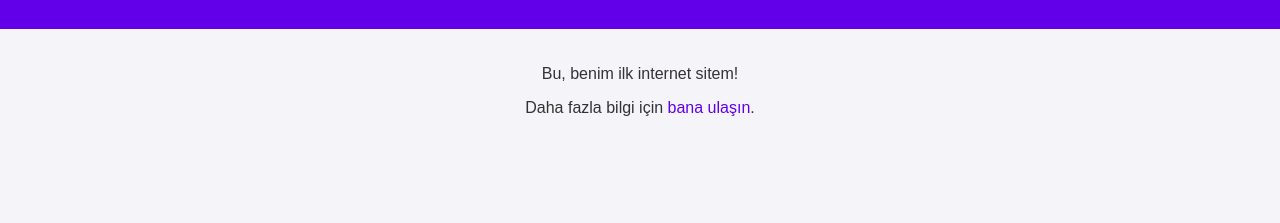
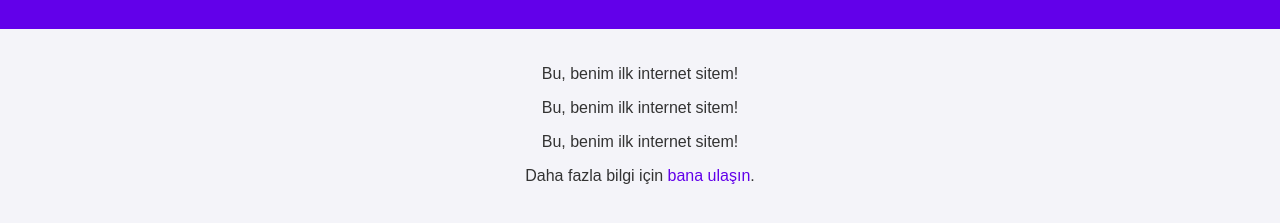
Before and after one commit to jamesMaxwell09/askim, a plain HTML site: page index.html in a window 1280 px wide. Shown: the part 71-294 px from the top of the page. Drawn offline with Linux system fonts and the light colour scheme.

Commit message:
Update index.html

```diff
--- a/index.html
+++ b/index.html
@@ -36,6 +36,8 @@
     </header>
     <section>
         <p>Bu, benim ilk internet sitem!</p>
+        <p>Bu, benim ilk internet sitem!</p>
+        <p>Bu, benim ilk internet sitem!</p>
         <p>Daha fazla bilgi için <a href="mailto:ornek@ornek.com">bana ulaşın</a>.</p>
     </section>
 </body>
```
